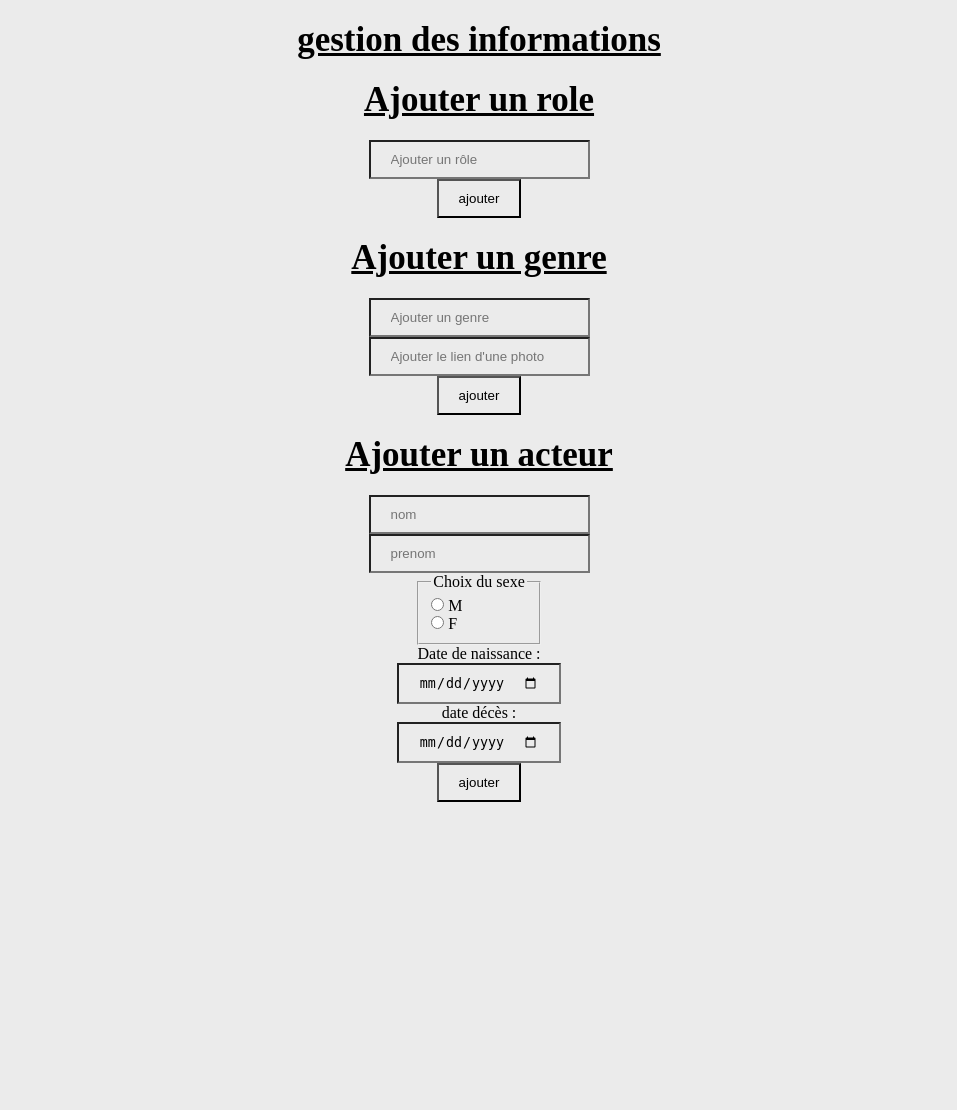
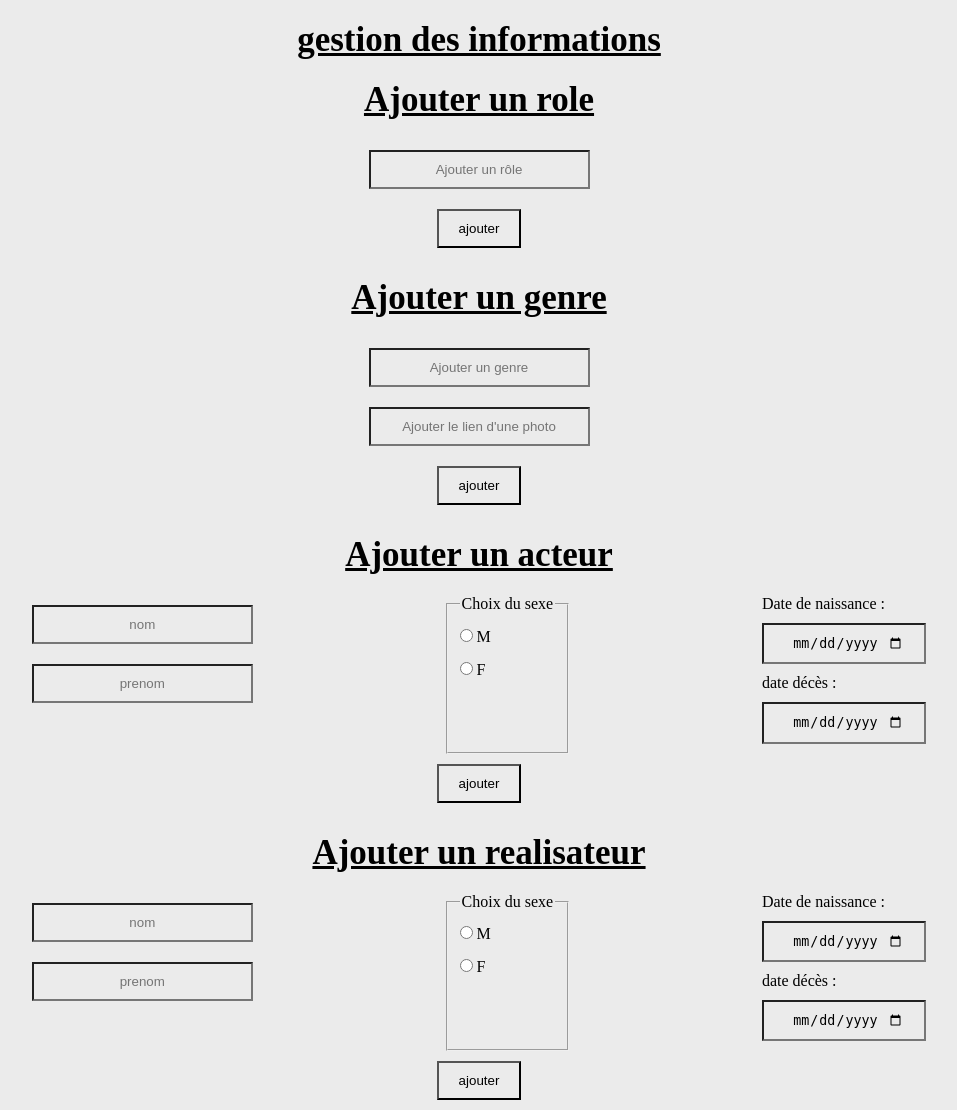
Before and after one commit to Articvolt/MVC-cinema, a PHP site: template view/formulaire.php in a window 1280 px wide. Shown: the part 50-1160 px from the top of the page, without its empty margins (161-1118 px from the left). Before the commit the page ends 852 px from the top, so only its background shows below. Run offline with PHP 8.4, Linux system fonts and the light colour scheme; the template is opened without the code that fills it, so the values that code supplies are empty.

Commit message:
add addRealisateur + change CSS formulaire.php

```diff
--- a/index.php
+++ b/index.php
@@ -60,6 +60,9 @@ if(isset($_GET["action"])) {
             case "addActeur" :
                 $ctrlCinema->ajoutActeur();
             break;
+            case "addRealisateur" :
+                $ctrlCinema->ajoutRealisateur();
+            break;
     }
     // PAR DEFAUT
 } else {
--- a/public/css/style.css
+++ b/public/css/style.css
@@ -92,11 +92,23 @@ figcaption {
 .form {
     display: flex;
     flex-direction: column;
-    width: 300px;
-    align-items: center;
+}
+
+.form-bloc {
+    justify-content: space-evenly;
+    display: flex;
+}
+.form-step {
+    display: flex;
+    flex-direction: column;
+}
+input {
+    padding: 10px 20px;
+    margin: 10px auto;
+    text-align: center;
+}
+
+.button {
+    border-radius: 5px;
     margin: auto;
 }
-
-input {
-    padding: 10px 20px;
-}
--- a/view/formulaire.php
+++ b/view/formulaire.php
@@ -6,7 +6,7 @@ ob_start();
 
 <form class="form"  action="index.php?action=addRole" method="post">
     <input type="text" name="nomRole" id="nomRole" placeholder="Ajouter un rôle" required>
-    <input type="submit" name="submit" value="ajouter">
+    <input type="submit" name="submit"  id="button" value="ajouter">
 </form>
 
 <h2>Ajouter un genre</h2>
@@ -14,15 +14,18 @@ ob_start();
 <form class="form"  action="index.php?action=addGenre" method="post">
     <input type="text" name="nomGenre" id="nomGenre" placeholder="Ajouter un genre" required>
     <input type="url" name="photo" id="photo" pattern="https://.*" placeholder="Ajouter le lien d'une photo" required>
-    <input type="submit" name="submit" value="ajouter">
+    <input type="submit" name="submit" id="button" value="ajouter">
 </form>
 
 
 <h2>Ajouter un acteur</h2>
 
 <form class="form" action="index.php?action=addActeur" method="post">
+    <div class="form-bloc">
+        <div class="form-step">
             <input type="text" name="nom" id="nom" placeholder="nom" required>
             <input type="text" name="prenom" id="prenom" placeholder="prenom" required>
+        </div>
         <fieldset>
             <legend>Choix du sexe</legend>
             <div>
@@ -34,11 +37,43 @@ ob_start();
                 <label for="F">F</label>
             </div>
         </fieldset>
+        <div class="form-step">
             <label for="dateNaissance">Date de naissance : </label>
             <input type="date" name="dateNaissance" id="dateNaissance" required>
             <label for="dateDeces">date décès : </label>
             <input type="date" name="dateMort" id="dateMort">
-    <input type="submit" name="submit" value="ajouter">
+        </div>
+    </div>
+    <input type="submit" name="submit" id="button" value="ajouter">
+</form>
+
+<h2>Ajouter un realisateur</h2>
+
+<form class="form" action="index.php?action=addRealisateur" method="post">
+    <div class="form-bloc">
+        <div class="form-step">
+            <input type="text" name="nom" id="nom" placeholder="nom" required>
+            <input type="text" name="prenom" id="prenom" placeholder="prenom" required>
+        </div>
+        <fieldset>
+            <legend>Choix du sexe</legend>
+            <div>
+                <input type="radio" name="sexe" id="M" value="M">
+                <label for="M">M</label>
+            </div>
+            <div>
+                <input type="radio" name="sexe" id="F" value="F">
+                <label for="F">F</label>
+            </div>
+        </fieldset>
+        <div class="form-step">
+            <label for="dateNaissance">Date de naissance : </label>
+            <input type="date" name="dateNaissance" id="dateNaissance" required>
+            <label for="dateDeces">date décès : </label>
+            <input type="date" name="dateMort" id="dateMort">
+        </div>
+    </div>
+    <input type="submit" name="submit" id="button" value="ajouter">
 </form>
 
 <?php
```
Also changed, not shown: controller/CinemaController.php (+46 -0 lines). Lines whose indentation alone changed are shown as unchanged.
